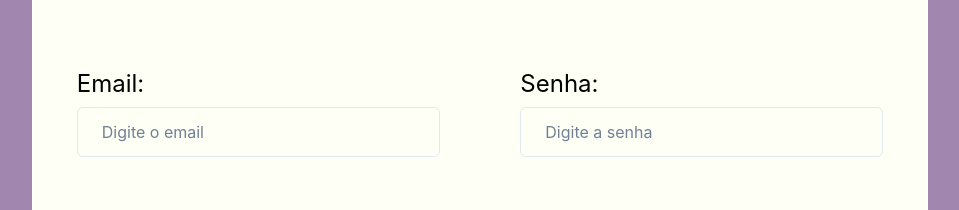
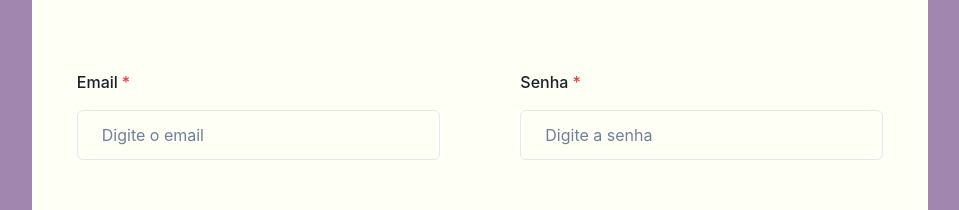
Before and after one commit to yamashita-tiemi/croche_da_lele, a Next.js app: page /login in a window 1280 px wide. Shown: the part 317-527 px from the top of the page, without its empty margins (160-1119 px from the left). Built offline with nearby package versions, Linux system fonts and the light colour scheme.

Commit message:
change input to form

```diff
--- a/src/components/Section/index.tsx
+++ b/src/components/Section/index.tsx
@@ -1,4 +1,4 @@
-import { Accordion, Box, HStack, Input, InputGroup, InputLeftElement, Stack } from "@chakra-ui/react";
+import { Accordion, Box, FormControl, FormLabel, HStack, Input, InputGroup, InputLeftElement, Stack } from "@chakra-ui/react";
 // import { EmailIcon } from '@chakra-ui/icons'
 
 import { TextIndex } from "../Text";
@@ -174,40 +174,23 @@ export function SectionLogin() {
                 borderRadius={"16px 16px 0 0"}
                 align={"center"}
             >
-                <Image src={"/logo_redonda.png"} alt={""} width={500} height={500} w="20%"/>
+                <Image src={"/logo_redonda.png"} alt={""} width={500} height={500} w="20%" />
             </Box>
+            <FormControl isRequired width={"90%"}>
                 <HStack
-                width={"90%"}
                     spacing={4}
                     justifyContent={"space-between"}
                 >
-                <Stack
-                    width={"45%"}
-                >
-                    <TextIndex text={"Email:"} size={"24px"} color={"#000"}/>
-                    <InputGroup>
-                        <InputLeftElement pointerEvents='none'>
-                            {/* <EmailIcon color='gray.300' /> */}
-                        </InputLeftElement>
-                        <Input type='email' placeholder='Digite o email' padding={6}/>
-                    </InputGroup>
+                    <Stack width={"45%"}>
+                        <FormLabel>Email</FormLabel>
+                        <Input type='email' placeholder='Digite o email' padding={6} />
                     </Stack>
-
-                <Stack
-                    width={"45%"}
-                >
-                    <TextIndex text={"Senha:"} size={"24px"} color={"#000"}/>
-                    <InputGroup>
-                        {/* <InputLeftElement
-                            pointerEvents='none'
-                            color='gray.300'
-                            fontSize='1.2em'
-                            children='$'
-                        /> */}
-                        <Input type='password' placeholder='Digite a senha' padding={6}/>
-                    </InputGroup>
+                    <Stack width={"45%"}>
+                        <FormLabel>Senha</FormLabel>
+                        <Input type='password' placeholder='Digite a senha' padding={6} />
                     </Stack>
                 </HStack>
+            </FormControl>
             <ButtonTurquesa title={'Login'} href={'/admin'} w='40%' fontsize={'32px'}></ButtonTurquesa>
         </Stack>
     )
@@ -223,7 +206,7 @@ export function SectionMembros() {
             paddingTop={24}
             spacing={24}
         >
-            <TitleSection title={"Nossos Colaboradores"} size={"48px"}/>
+            <TitleSection title={"Nossos Colaboradores"} size={"48px"} />
             <TableMembros></TableMembros>
         </Stack>
     )
@@ -239,7 +222,7 @@ export function SectionAdmin() {
             paddingTop={24}
             spacing={24}
         >
-            <TitleSection title={"Lista de Membros"} size={"48px"}/>
+            <TitleSection title={"Lista de Membros"} size={"48px"} />
             <Stack
                 width={"80%"}
                 align={"flex-start"}
```
Lines whose indentation alone changed are shown as unchanged.
